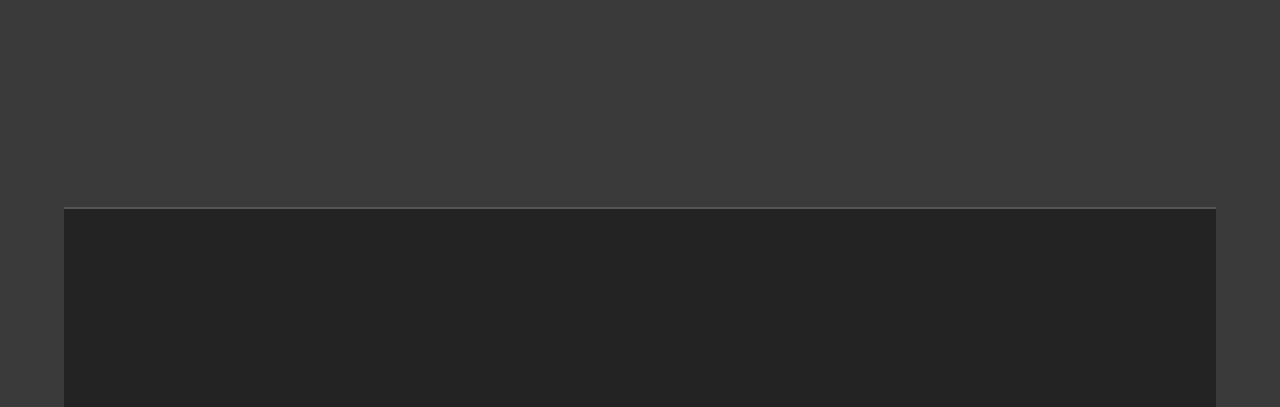
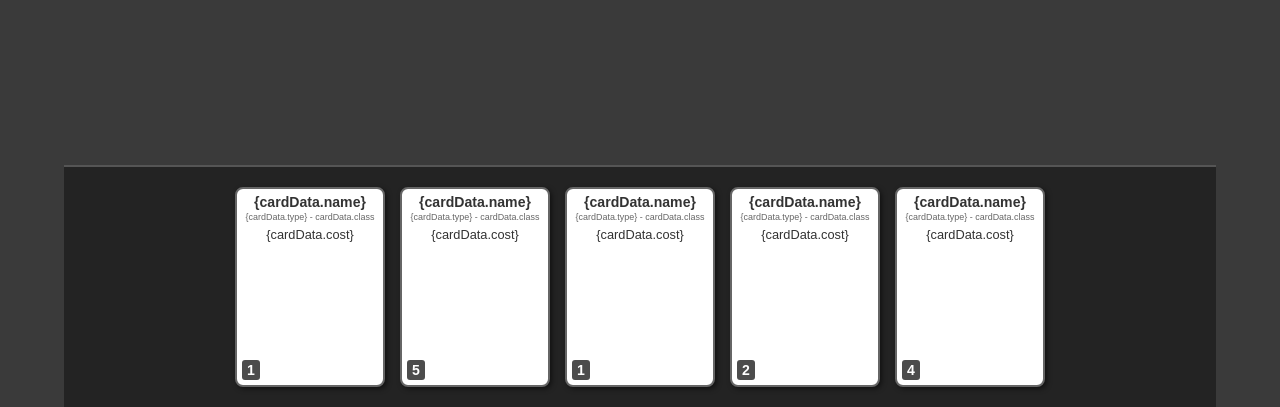
Before and after one commit to fozberry/playground, a plain HTML site: page game.html in a window 1280 px wide. Shown: the part 393-800 px from the top of the page. Drawn offline with Linux system fonts and the light colour scheme.

Commit message:
Update game.html

```diff
--- a/game.html
+++ b/game.html
@@ -242,3 +242,19 @@
 
             cardDiv.innerHTML = `
                 <div class="card-name"><span class="math-inline">\{cardData\.name\}</div\>
+                <div class="card-type-class">{cardData.type} - cardData.class</div><divclass="card−image−container"><imgsrc="{cardData.imageUrl}" alt="cardData.nameImage"></div><divclass="card−cost">{cardData.cost}</div>
+<div class="card-res">${cardData.res}</div>
+`;
+return cardDiv;
+}
+
+        // Loop through the hand data and render cards
+        startingHandData.forEach(card => {
+            const cardElement = createCardElement(card);
+            handDisplay.appendChild(cardElement);
+        });
+
+        console.log('Game screen loaded with cards in hand.');
+    </script>
+</body>
+</html>
```
